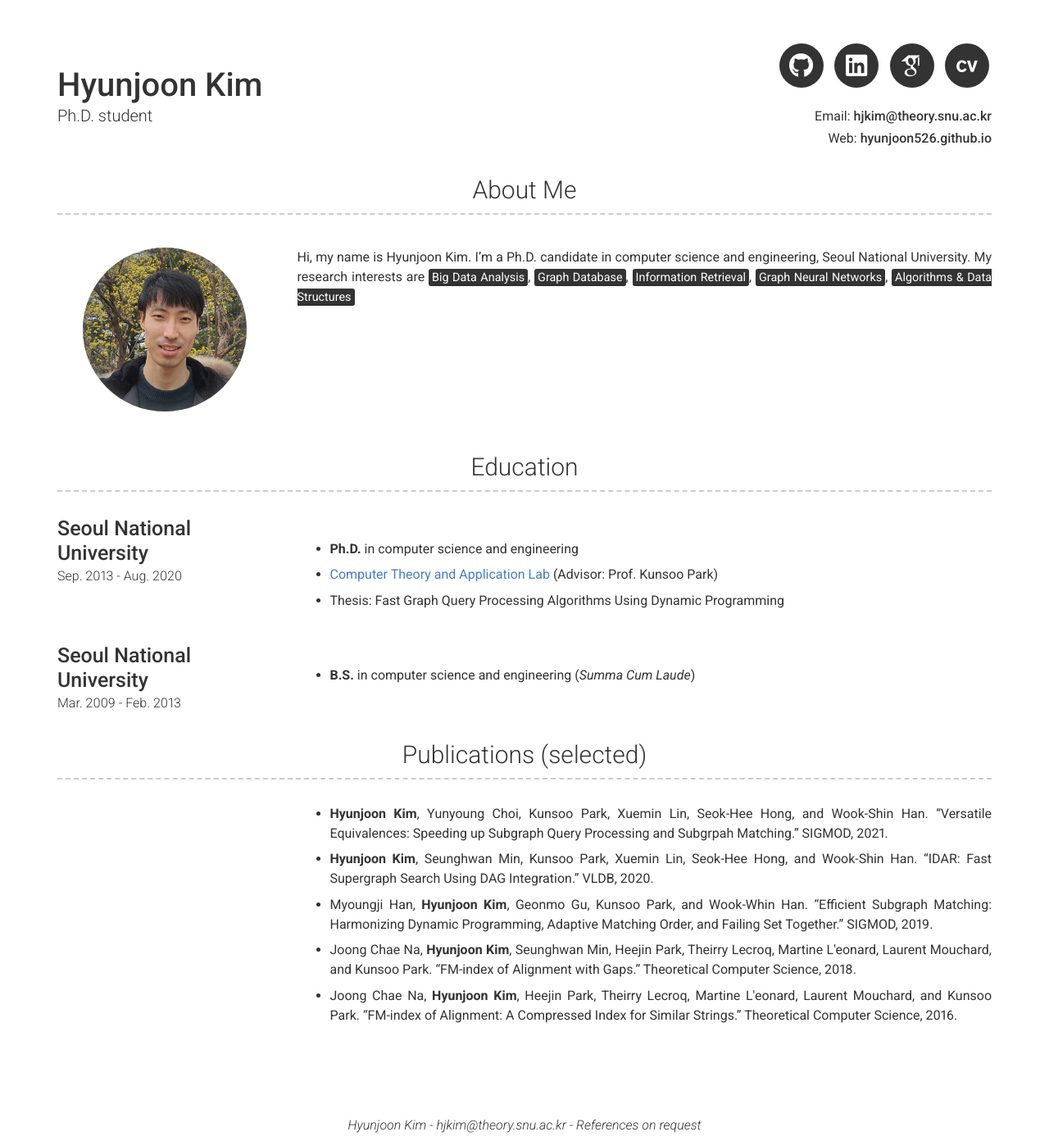
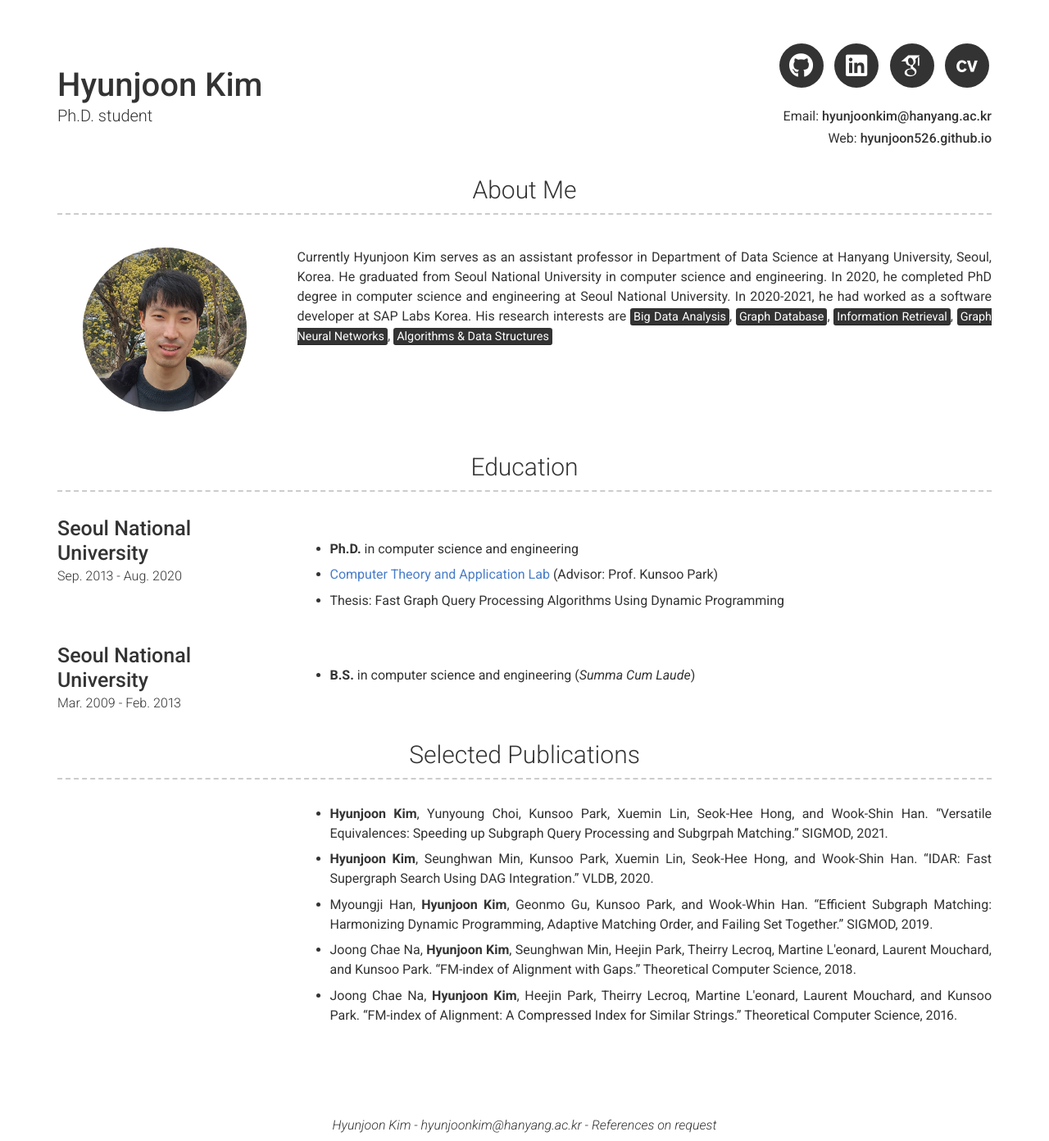
Before and after one commit to hongkyun-bae/hongkyun-bae.github.io, a Jekyll site: the page built from index.md, in a window 1280 px wide. Shown: the whole page at 82% size. Built offline with Jekyll 4.4.1, drawn with Linux system fonts in a browser that asks for light colours; nearby versions of some CDN libraries; some web fonts are replaced.

Commit message:
Update self-introduction

```diff
--- a/_config.yml
+++ b/_config.yml
@@ -5,7 +5,8 @@ favicon: images/favicon.ico
 # Personal info
 name: Hyunjoon Kim
 title: Ph.D. student
-email: hjkim@theory.snu.ac.kr
+#email: hjkim@theory.snu.ac.kr
+email: hyunjoonkim@hanyang.ac.kr
 website: hyunjoon526.github.io
 
 # Social links
@@ -26,8 +27,9 @@ cv_username: hjkimCV
 # about_title: About Me
 about_profile_image: images/profile.jpg
 about_content: | # this will include new lines to allow paragraphs
-  Hi, my name is Hyunjoon Kim. I'm a Ph.D. candidate in computer science and engineering, Seoul National University.
-  My research interests are <mark>Big Data Analysis</mark>, <mark>Graph Database</mark>, <mark>Information Retrieval</mark>, <mark>Graph Neural Networks</mark>, <mark>Algorithms & Data Structures</mark>
+  Currently Hyunjoon Kim serves as an assistant professor in Department of Data Science at Hanyang University, Seoul, Korea.
+  He graduated from Seoul National University in computer science and engineering. In 2020, he completed PhD degree in computer science and engineering at Seoul National University. In 2020-2021, he had worked as a software developer at SAP Labs Korea.
+  His research interests are <mark>Big Data Analysis</mark>, <mark>Graph Database</mark>, <mark>Information Retrieval</mark>, <mark>Graph Neural Networks</mark>, <mark>Algorithms & Data Structures</mark>
 
 # Education Section
 educaton_title: Education
@@ -36,7 +38,7 @@ educaton_title: Education
 experience_title: Work Experience
 
 # Publications Section
-publications_title: Publications (selected)
+publications_title: Selected Publications
 
 # Projects Section
 #projects_title: Projects
```
